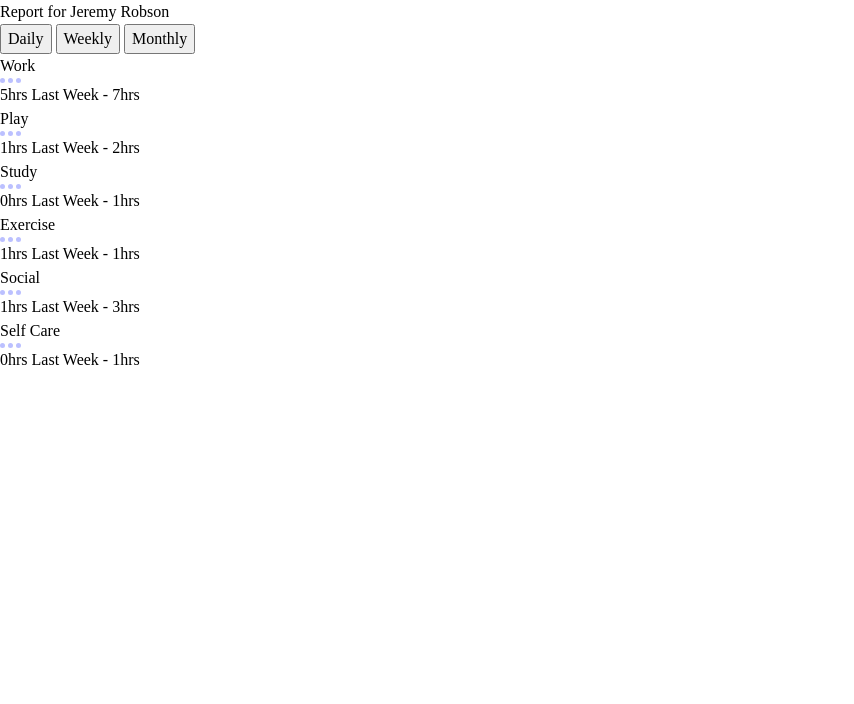
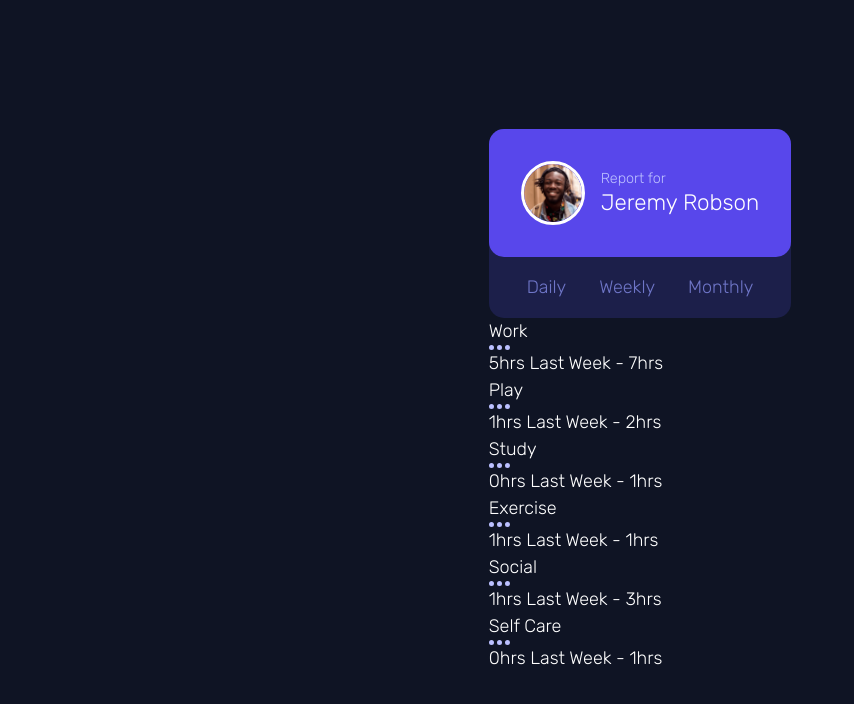
Before and after one commit to ccccchriz/time-tracking-dashboard-main, a plain HTML site: page index.html in a window 1280 px wide. Shown: the whole page, without its empty margins (0-854 px from the left). Drawn offline with Linux system fonts and the light colour scheme.

Commit message:
User panel added

```diff
--- a/index.html
+++ b/index.html
@@ -25,14 +25,20 @@
   </head>
   <body>
     <main>
-      <section>
-        <div class="user">Report for Jeremy Robson</div>
-        <div class="buttons">
-          <button id="daily">Daily</button>
-          <button id="weekly">Weekly</button>
-          <button id="monthly">Monthly</button>
+      <section class="dashboard">
+        <div class="dashboard__panel">
+          <div class="dashboard__user">
+            <img src="images/image-jeremy.png" alt="" />
+            <span class="dashboard__for">Report for </span>
+            <span class="dashboard__name">Jeremy Robson</span>
+          </div>
+          <div class="dashboard__buttons">
+            <button id="daily">Daily</button>
+            <button id="weekly">Weekly</button>
+            <button id="monthly">Monthly</button>
+          </div>
         </div>
-        <div class="card card--work">
+        <div class="dashboard__card dashboard__card--work">
           <div class="card__data">
             <div class="card__type card__type--work">
               <span>Work</span><img src="images/icon-ellipsis.svg" alt="" />
@@ -46,7 +52,7 @@
             </div>
           </div>
         </div>
-        <div class="card card--play">
+        <div class="dashboard__card dashboard__card--play">
           <div class="card__data">
             <div class="card__type card__type--play">
               <span>Play</span><img src="images/icon-ellipsis.svg" alt="" />
@@ -60,7 +66,7 @@
             </div>
           </div>
         </div>
-        <div class="card card--study">
+        <div class="dashboard__card dashboard__card--study">
           <div class="card__data">
             <div class="card__type card__type--study">
               <span>Study</span><img src="images/icon-ellipsis.svg" alt="" />
@@ -74,7 +80,7 @@
             </div>
           </div>
         </div>
-        <div class="card card--exercise">
+        <div class="dashboard__card dashboard__card--exercise">
           <div class="card__data">
             <div class="card__type card__type--exercise">
               <span>Exercise</span><img src="images/icon-ellipsis.svg" alt="" />
@@ -88,7 +94,7 @@
             </div>
           </div>
         </div>
-        <div class="card card--social">
+        <div class="dashboard__card dashboard__card--social">
           <div class="card__data">
             <div class="card__type card__type--social">
               <span>Social</span><img src="images/icon-ellipsis.svg" alt="" />
@@ -102,7 +108,7 @@
             </div>
           </div>
         </div>
-        <div class="card card--self-care">
+        <div class="dashboard__card dashboard__card--self-care">
           <div class="card__data">
             <div class="card__type card__type--self-care">
               <span>Self Care</span
--- a/style.css
+++ b/style.css
@@ -8,10 +8,11 @@
   --clr-accent-social: 264, 64%, 52%;
   --clr-accent-self-care: 43, 84%, 65%;
 
-  --clr-neutral-100: 236, 100%, 87%;
-  --clr-neutral-200: 235, 45%, 61%;
-  --clr-neutral-300: 235, 46%, 20%;
-  --clr-neutral-400: 226, 43%, 10%;
+  --clr-neutral-100: 0, 0%, 100%;
+  --clr-neutral-200: 236, 100%, 87%;
+  --clr-neutral-300: 235, 45%, 61%;
+  --clr-neutral-400: 235, 46%, 20%;
+  --clr-neutral-500: 226, 43%, 10%;
 
   --ff-base: "Rubik", sans-serif;
 
@@ -84,3 +85,72 @@ h6 {
 #__next {
   isolation: isolate;
 }
+
+body {
+  min-height: 100vh;
+}
+
+main {
+  min-height: 100vh;
+  display: grid;
+  place-items: center;
+  background-color: hsl(var(--clr-neutral-500));
+}
+
+.dashboard {
+  font-family: var(--ff-base);
+  font-weight: var(--fw-light);
+  color: hsl(var(--clr-neutral-100));
+  font-size: var(--fs-base);
+}
+
+/* Panel with the user info and the buttons to select timeframe */
+
+.dashboard__panel {
+  --border-radius: 15px;
+  background-color: hsl(var(--clr-neutral-400));
+  border-radius: var(--border-radius);
+}
+
+.dashboard__user {
+  background-color: hsl(var(--clr-primary-blue));
+  padding: 2rem;
+  border-radius: var(--border-radius);
+  display: grid;
+  grid-template-columns: 4rem 1fr;
+  column-gap: 1rem;
+}
+
+.dashboard__user > img {
+  border-radius: 50%;
+  border: 3px hsl(var(--clr-neutral-100)) solid;
+  grid-row-start: 1;
+  grid-row-end: 3;
+}
+
+.dashboard__for {
+  color: hsl(var(--clr-neutral-200));
+  font-size: 0.9rem;
+  align-self: self-end;
+}
+
+.dashboard__name {
+  font-size: 1.4rem;
+  line-height: 1.2;
+}
+
+.dashboard__buttons {
+  display: flex;
+  justify-content: space-between;
+  padding: 1rem 2rem;
+}
+
+.dashboard__buttons > button {
+  background-color: transparent;
+  border: none;
+  color: hsl(var(--clr-neutral-300));
+}
+
+.dashboard__selected {
+  color: hsl(var(--clr-neutral-100)) !important;
+}
```
